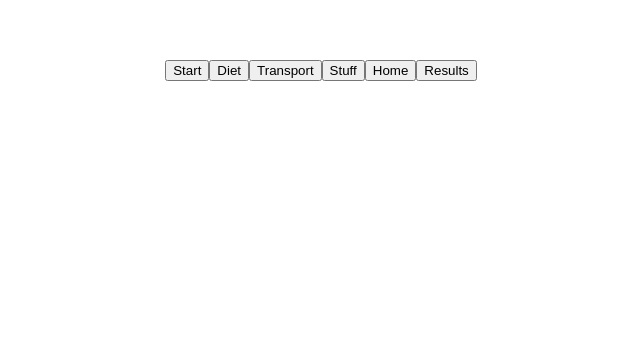
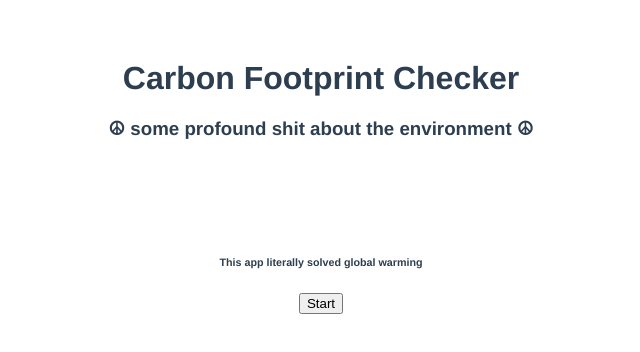
Before and after one commit to randomlyalex/co2_group_project, a Vue app in the folder client/: page / in a window 1280 px wide. Shown: the top 352 px of the page, without its empty margins (319-959 px from the left). Built offline with nearby package versions, Linux system fonts and the light colour scheme.

Commit message:
landing page and start button done

```diff
--- a/client/src/App.vue
+++ b/client/src/App.vue
@@ -3,11 +3,17 @@
 		<landing-page
 			v-if="sectionCounter === 0">
 		</landing-page>
-		<button v-on:click="sectionCounter = 1">Diet</button>
-		<button v-on:click="sectionCounter = 2">Transport</button>
-		<button v-on:click="sectionCounter = 3">Stuff</button>
-		<button v-on:click="sectionCounter = 4">Home</button>
-		<button v-on:click="sectionCounter = 5">Results</button>
+		<button
+			v-if="sectionCounter === 0"
+			v-on:click="sectionCounter = 1"
+		>Start</button>
+		<div v-if="sectionCounter !== 0">
+			<button v-on:click="sectionCounter = 1">Diet</button>
+			<button v-on:click="sectionCounter = 2">Transport</button>
+			<button v-on:click="sectionCounter = 3">Stuff</button>
+			<button v-on:click="sectionCounter = 4">Home</button>
+			<button v-on:click="sectionCounter = 5">Results</button>
+		</div>
 		<diet-section
 			v-if="sectionCounter === 1"
 			v-on:diet_questions="
--- a/client/src/components/LandingPage.vue
+++ b/client/src/components/LandingPage.vue
@@ -1,15 +1,16 @@
 <template>
-  <button v-on:click="startQuiz">Start</button>
+<div>
+  <div>
+    <h1>Carbon Footprint Checker</h1>
+    <h3>&#9774; some profound shit about the environment &#9774;</h3>
+  </div><br><br><br><br>
+  <h6>This app literally solved global warming</h6>
+</div>
 </template>
 
 <script>
 export default {
   name: "LandingPage",
-  methods: {
-    startQuiz: function() {
-
-    }
-  }
 }
 </script>
 
```
